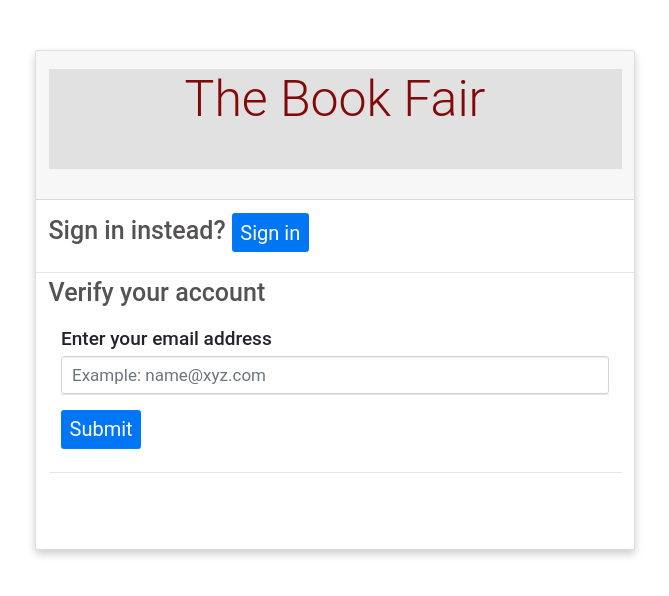
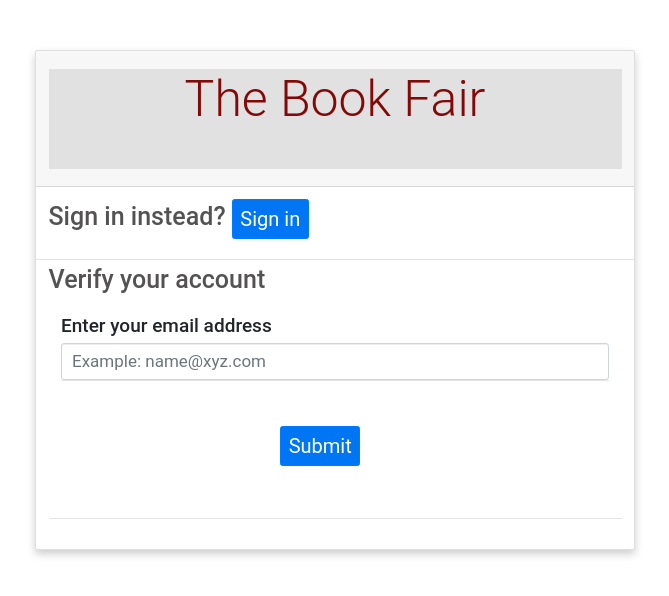
Before and after one commit to saarikabhasi/CS50-project1, a Flask app: page /verifyaccount in a window 1280 px wide. Shown: the top 596 px of the page, without its empty margins (285-954 px from the left). Run offline with Flask 2, Linux system fonts and the light colour scheme; some libraries are stand-ins or nearby versions.

Commit message:
changes for card in verify and changepassword html

```diff
--- a/static/css/main.css
+++ b/static/css/main.css
@@ -8,6 +8,9 @@
 }
 .txt_center{
     text-align: center;
+}
+.center{
+    float:center;
 }
 
 /* Button */
@@ -90,6 +93,16 @@
     text-align: center;
     padding: 10px;
     font-size: 25px;
+}
+/*verify account*/
+
+button.btn.btn-primary.verifysubmit {
+    margin-top: 30px;
+    position: relative;
+    text-align: center;
+    margin-left: 40%;
+    margin-bottom: 30px;
+    margin-right: 40%;
 }
 /* register page */
 div#register{
```
